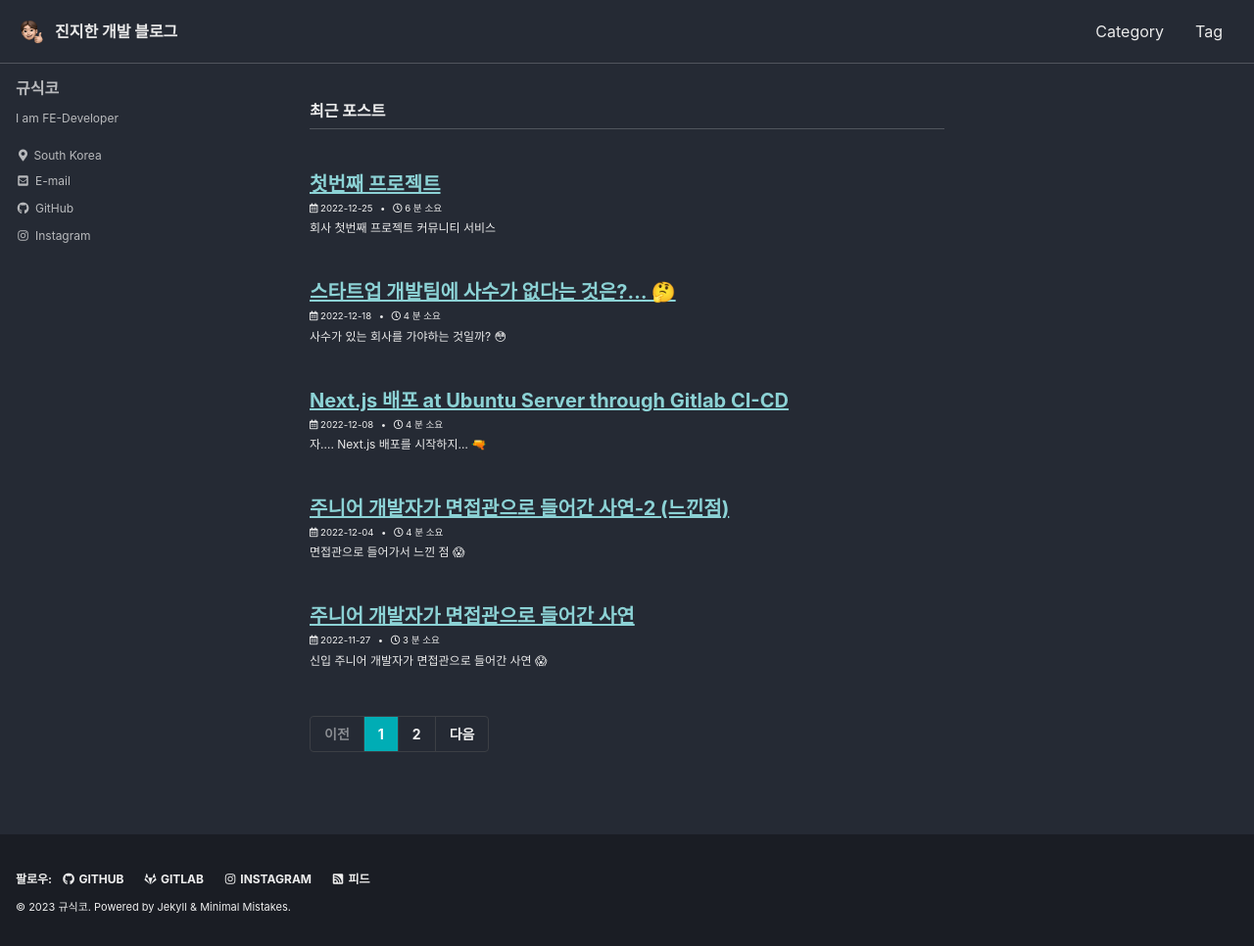
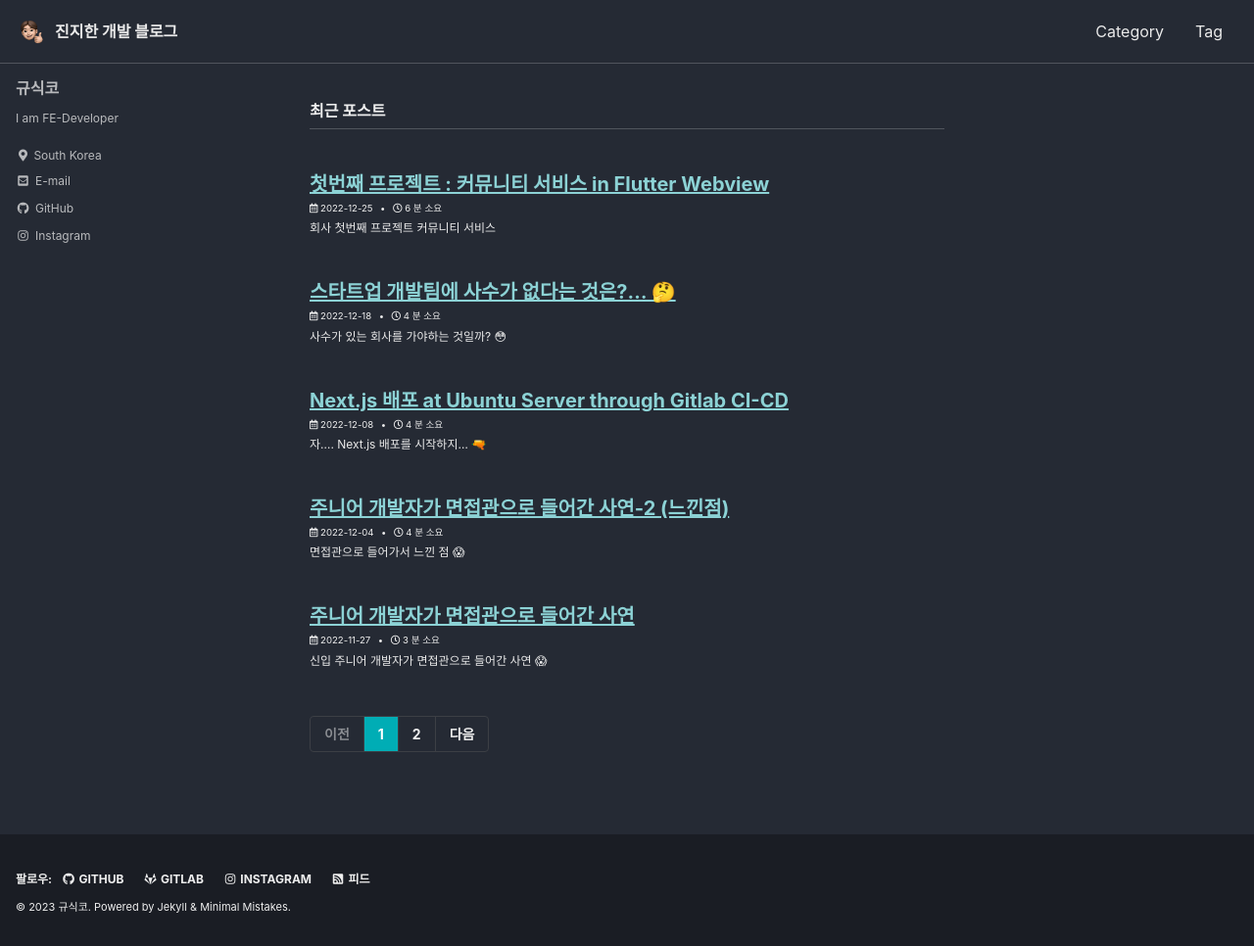
Before and after one commit to kokyusik91/kokyusik91.github.io, a Jekyll site: the page built from index.html, in a window 1280 px wide. Shown: the whole page at 98% size. Built offline with Jekyll 4.4.1, drawn with Linux system fonts in a browser that asks for light colours; cached includes are drawn as plain includes; some web fonts are replaced; the list of posts is cut into pages by our own code.

Commit message:
⚡️ 블로그 제목 변경

```diff
--- a/_posts/2022-12-25-eighth.md
+++ b/_posts/2022-12-25-eighth.md
@@ -1,6 +1,6 @@
 ---
 layout: single
-title: "첫번째 프로젝트"
+title: "첫번째 프로젝트 : 커뮤니티 서비스 in Flutter Webview"
 categories: story
 tags: FE
 # toc: true
```
